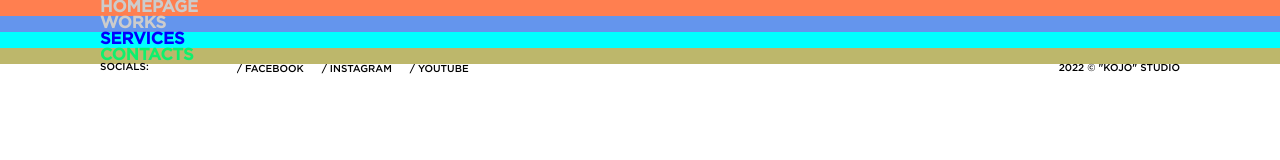
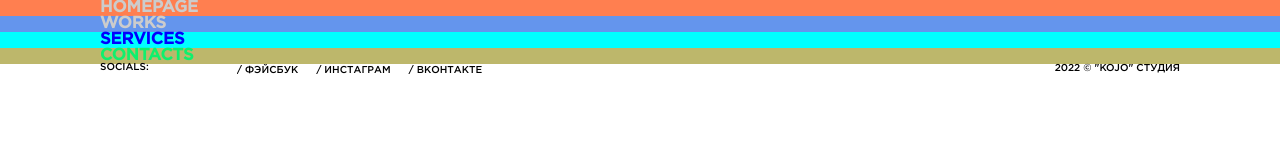
Before and after one commit to AnatolyKostarev/kojo, a React (Create React App) app: page / in a window 1280 px wide. Shown: the top 160 px of the page. Built offline with nearby package versions, Linux system fonts and the light colour scheme.

Commit message:
Change styles

```diff
--- a/src/layouts/footer/Footer.jsx
+++ b/src/layouts/footer/Footer.jsx
@@ -3,9 +3,9 @@ import styles from "./Footer.module.css";
 
 export default function Footer() {
   const footerNav = [
-    { social: "/ facebook", href: "https://facebook.com" },
-    { social: "/ instagram", href: "https://instagram.com" },
-    { social: "/ youtube", href: "https://youtube.ru" },
+    { social: "/ фэйсбук", href: "https://facebook.com" },
+    { social: "/ инстаграм", href: "https://instagram.com" },
+    { social: "/ вконтакте", href: "https://vk.com" },
   ];
 
   return (
@@ -32,7 +32,7 @@ export default function Footer() {
             </div>
 
             <div className={styles.copyright}>
-              {new Date().getFullYear()} &copy; "kojo" studio
+              {new Date().getFullYear()} &copy; "kojo" студия
             </div>
           </div>
         </div>
--- a/src/layouts/footer/Footer.module.css
+++ b/src/layouts/footer/Footer.module.css
@@ -57,7 +57,7 @@ footer {
 }
 
 .link__top {
-  line-height: 12px;
+  line-height: 13px;
 }
 
 .item:hover {
```
